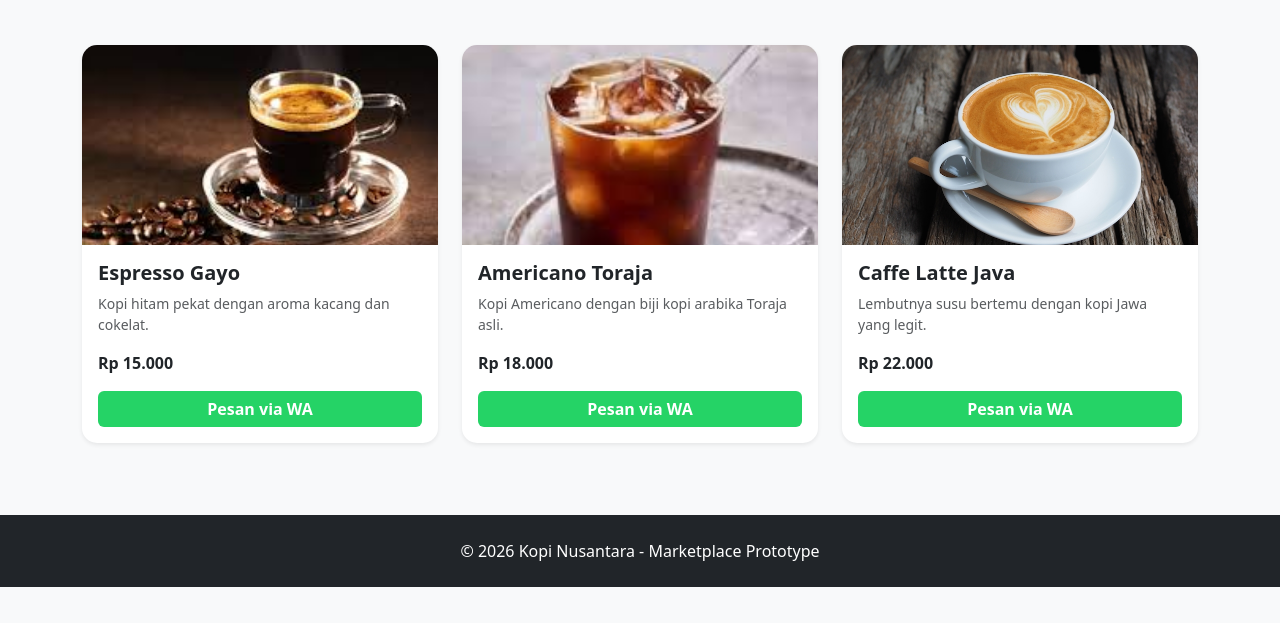
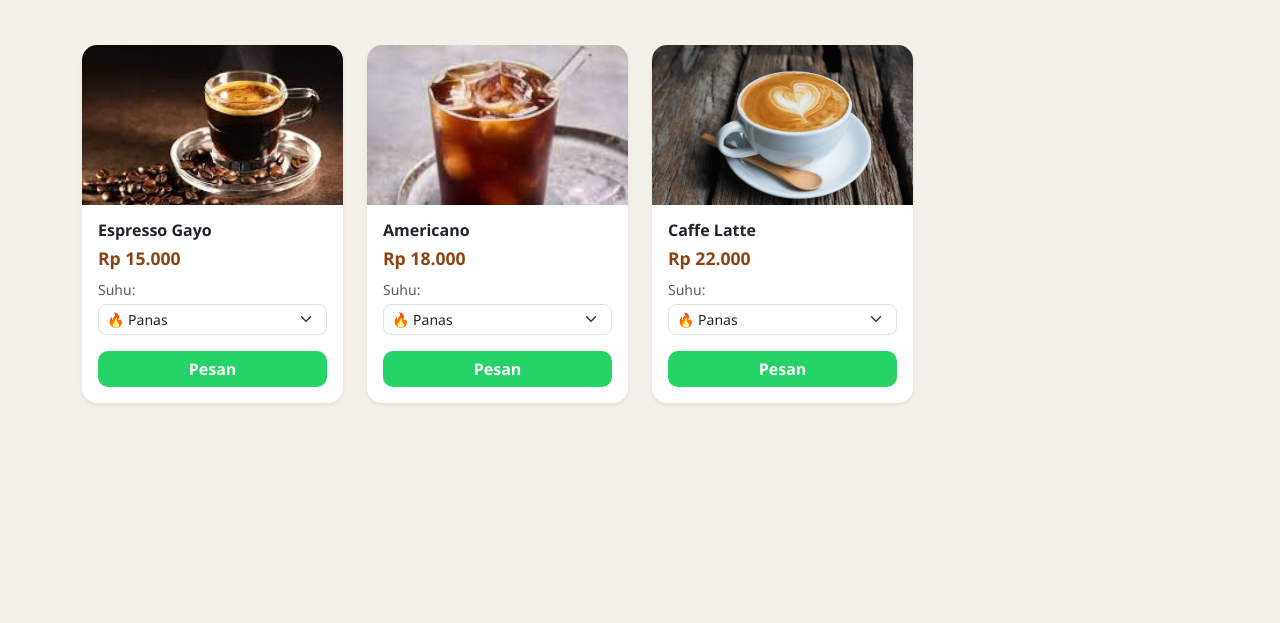
Before and after one commit to WhtTheHel/Tess, a plain HTML site: page produk.html in a window 1280 px wide. Shown: the part 177-800 px from the top of the page. Drawn offline with nearby package versions, Linux system fonts and the light colour scheme.

Commit message:
Improve product card layout and order functionality
Enhanced product card styling and added temperature selection for orders.

```diff
--- a/produk.html
+++ b/produk.html
@@ -6,19 +6,61 @@
     <title>Katalog Produk - Kopi Nusantara</title>
     <link href="https://cdn.jsdelivr.net/npm/bootstrap@5.3.0/dist/css/bootstrap.min.css" rel="stylesheet">
     <style>
-        .card-produk { border: none; border-radius: 15px; overflow: hidden; transition: 0.3s; }
-        .card-produk:hover { transform: translateY(-10px); box-shadow: 0 15px 30px rgba(0,0,0,0.1); }
-        .img-container { height: 200px; overflow: hidden; }
-        .img-container img { width: 100%; height: 100%; object-fit: cover; }
-        .btn-wa { background-color: #25d366; color: white; font-weight: bold; border: none; }
+        body { background-color: #f4f1ea; font-family: 'Segoe UI', sans-serif; }
+
+        /* Navbar Styling */
+        .navbar-brand { font-weight: bold; letter-spacing: 1px; }
+
+        /* Card Styling */
+        .card-produk {
+            border: none;
+            border-radius: 15px;
+            transition: 0.3s;
+            height: 100%;
+            display: flex;
+            flex-direction: column;
+            background: #fff;
+        }
+        .card-produk:hover {
+            transform: translateY(-8px);
+            box-shadow: 0 12px 24px rgba(0,0,0,0.15);
+        }
+
+        /* Image Styling */
+        .img-container {
+            height: 160px;
+            overflow: hidden;
+            border-top-left-radius: 15px;
+            border-top-right-radius: 15px;
+        }
+        .img-container img {
+            width: 100%;
+            height: 100%;
+            object-fit: cover;
+        }
+
+        /* Button & Form Styling */
+        .price-tag { color: #8b4513; font-weight: bold; font-size: 1.1rem; }
+        .btn-wa {
+            background-color: #25d366;
+            color: white;
+            font-weight: bold;
+            border-radius: 10px;
+            border: none;
+            transition: 0.2s;
+        }
         .btn-wa:hover { background-color: #128c7e; color: white; }
+        .form-select-sm { border-radius: 8px; cursor: pointer; }
     </style>
 </head>
-<body class="bg-light">
+<body>
 
-<nav class="navbar navbar-expand-lg navbar-dark bg-dark mb-5">
+<nav class="navbar navbar-expand-lg navbar-dark bg-dark sticky-top shadow">
     <div class="container">
-        <a class="navbar-brand fw-bold" href="index.html">☕ KOPI NUSANTARA</a>
+        <a class="navbar-brand" href="index.html">☕ KOPI NUSANTARA</a>
+        <button class="navbar-toggler" type="button" data-bs-toggle="collapse" data-bs-target="#navbarNav">
+            <span class="navbar-toggler-icon"></span>
+        </button>
         <div class="collapse navbar-collapse" id="navbarNav">
             <ul class="navbar-nav ms-auto">
                 <li class="nav-item"><a class="nav-link" href="index.html">Home</a></li>
@@ -28,61 +70,89 @@
     </div>
 </nav>
 
-<div class="container">
+<div class="container my-5">
     <div class="text-center mb-5">
-        <h2 class="fw-bold">Menu Spesial Kami</h2>
-        <p class="text-muted">Pesan langsung melalui WhatsApp</p>
+        <h2 class="fw-bold text-dark">Menu Spesial Kami</h2>
+        <p class="text-muted">Pilih selera Anda dan pesan langsung via WhatsApp</p>
     </div>
 
-    <div class="row">
-        <div class="col-md-4 mb-4">
+    <div class="row g-3 g-md-4">
+
+        <div class="col-6 col-md-4 col-lg-3">
             <div class="card card-produk shadow-sm">
                 <div class="img-container">
                     <img src="img/espresso.jpg" alt="Espresso">
                 </div>
-                <div class="card-body">
-                    <h5 class="fw-bold">Espresso Gayo</h5>
-                    <p class="small text-muted">Kopi hitam pekat dengan aroma kacang dan cokelat.</p>
-                    <p class="text-dark fw-bold">Rp 15.000</p>
-                    <a href="https://wa.me/628123456789?text=Halo%20Admin,%20saya%20ingin%20pesan%20Espresso%20Gayo" class="btn btn-wa w-100">Pesan via WA</a>
+                <div class="card-body p-3 d-flex flex-column">
+                    <h6 class="fw-bold mb-1">Espresso Gayo</h6>
+                    <p class="price-tag mb-2">Rp 15.000</p>
+
+                    <label class="small text-muted mb-1">Suhu:</label>
+                    <select class="form-select form-select-sm mb-3" id="suhu-espresso">
+                        <option value="Panas">🔥 Panas</option>
+                        <option value="Dingin">❄️ Dingin</option>
+                    </select>
+
+                    <button onclick="kirimPesan('Espresso Gayo', 'suhu-espresso')" class="btn btn-wa w-100 mt-auto">Pesan</button>
                 </div>
             </div>
         </div>
 
-        <div class="col-md-4 mb-4">
+        <div class="col-6 col-md-4 col-lg-3">
             <div class="card card-produk shadow-sm">
                 <div class="img-container">
                     <img src="img/americano.jpg" alt="Americano">
                 </div>
-                <div class="card-body">
-                    <h5 class="fw-bold">Americano Toraja</h5>
-                    <p class="small text-muted">Kopi Americano dengan biji kopi arabika Toraja asli.</p>
-                    <p class="text-dark fw-bold">Rp 18.000</p>
-                    <a href="https://wa.me/628123456789?text=Halo%20Admin,%20saya%20ingin%20pesan%20Americano%20Toraja" class="btn btn-wa w-100">Pesan via WA</a>
+                <div class="card-body p-3 d-flex flex-column">
+                    <h6 class="fw-bold mb-1">Americano</h6>
+                    <p class="price-tag mb-2">Rp 18.000</p>
+
+                    <label class="small text-muted mb-1">Suhu:</label>
+                    <select class="form-select form-select-sm mb-3" id="suhu-americano">
+                        <option value="Panas">🔥 Panas</option>
+                        <option value="Dingin">❄️ Dingin</option>
+                    </select>
+
+                    <button onclick="kirimPesan('Americano', 'suhu-americano')" class="btn btn-wa w-100 mt-auto">Pesan</button>
                 </div>
             </div>
         </div>
 
-        <div class="col-md-4 mb-4">
+        <div class="col-6 col-md-4 col-lg-3">
             <div class="card card-produk shadow-sm">
                 <div class="img-container">
                     <img src="img/latte.jpg" alt="Caffe Latte">
                 </div>
-                <div class="card-body">
-                    <h5 class="fw-bold">Caffe Latte Java</h5>
-                    <p class="small text-muted">Lembutnya susu bertemu dengan kopi Jawa yang legit.</p>
-                    <p class="text-dark fw-bold">Rp 22.000</p>
-                    <a href="https://wa.me/628123456789?text=Halo%20Admin,%20saya%20ingin%20pesan%20Caffe%20Latte%20Java" class="btn btn-wa w-100">Pesan via WA</a>
+                <div class="card-body p-3 d-flex flex-column">
+                    <h6 class="fw-bold mb-1">Caffe Latte</h6>
+                    <p class="price-tag mb-2">Rp 22.000</p>
+
+                    <label class="small text-muted mb-1">Suhu:</label>
+                    <select class="form-select form-select-sm mb-3" id="suhu-latte">
+                        <option value="Panas">🔥 Panas</option>
+                        <option value="Dingin">❄️ Dingin</option>
+                    </select>
+
+                    <button onclick="kirimPesan('Caffe Latte', 'suhu-latte')" class="btn btn-wa w-100 mt-auto">Pesan</button>
                 </div>
             </div>
         </div>
+
     </div>
 </div>
 
-<footer class="bg-dark text-white text-center py-4 mt-5">
-    <p class="mb-0">&copy; 2026 Kopi Nusantara - Marketplace Prototype</p>
-</footer>
+<script>
+    function kirimPesan(namaKopi, idSuhu) {
+        var suhuPilihan = document.getElementById(idSuhu).value;
+        var nomorAdmin = "628123456789"; // GANTI DENGAN NOMOR WA ANDA
+
+        var teks = "Halo Admin, saya ingin pesan " + namaKopi + " (" + suhuPilihan + ")";
+        var linkWA = "https://wa.me/" + nomorAdmin + "?text=" + encodeURIComponent(teks);
+
+        window.open(linkWA, '_blank');
+    }
+</script>
 
 <script src="https://cdn.jsdelivr.net/npm/bootstrap@5.3.0/dist/js/bootstrap.bundle.min.js"></script>
 </body>
-  </html>
+</html>
```
